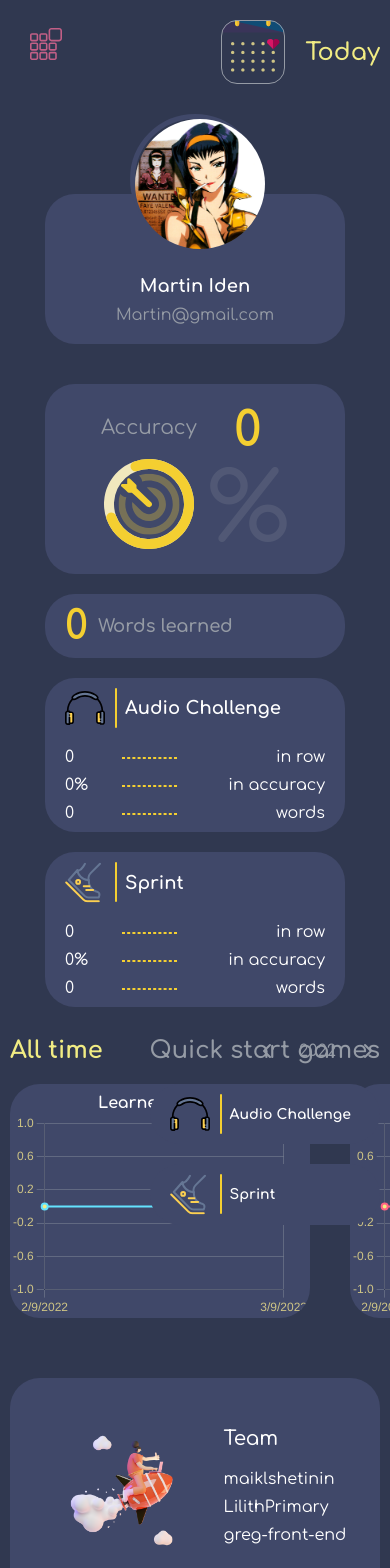
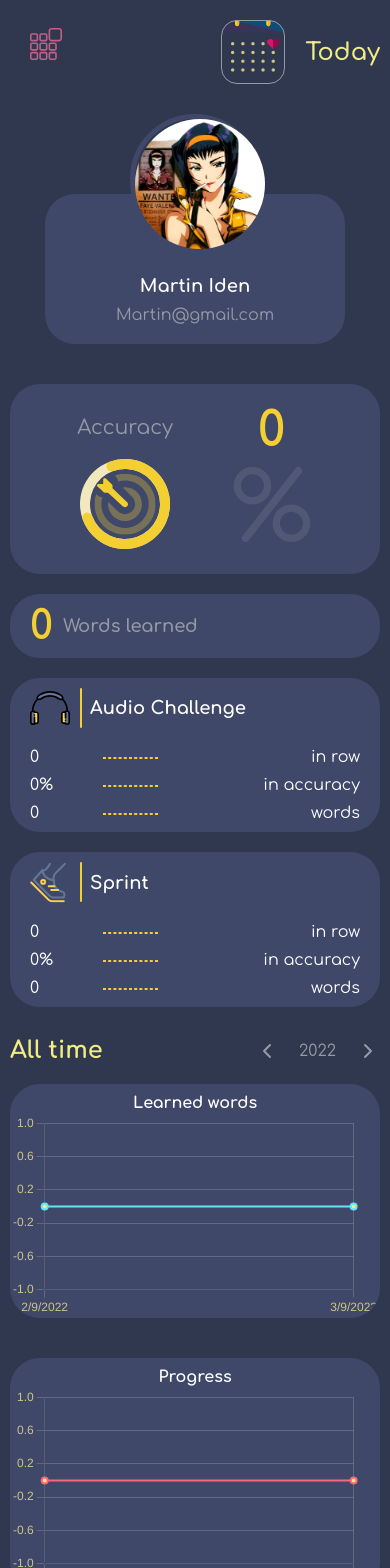
Before and after one commit to greg-front-end/rslang, a React (Create React App) app: page / in a window 390 px wide. Shown: the top 1568 px of the page. Built offline with nearby package versions, Linux system fonts and the light colour scheme; no server answers.

Commit message:
feat: add adaptive for all time statistics

```diff
--- a/src/components/statistics/AccuracyOfGame/style.module.css
+++ b/src/components/statistics/AccuracyOfGame/style.module.css
@@ -46,5 +46,6 @@
 @media (max-width: 768px) {
   .accuracy {
     margin-top: 280px;
+    justify-content: space-evenly;
   }
 }
--- a/src/components/statistics/AllTime/style.module.css
+++ b/src/components/statistics/AllTime/style.module.css
@@ -55,3 +55,57 @@
   width: 300px;
   border-radius: var(--border-radius);
 }
+
+@media (max-width: 1439px) {
+  .d3_learned_words,
+  .d3_progress {
+    /* max-width: 360px; */
+  }
+  .quick_start_game {
+    right: -80px;
+  }
+}
+@media (max-width: 1320px) {
+  .d3_wrapper {
+    flex-wrap: wrap;
+  }
+  .d3_learned_words,
+  .d3_progress {
+    max-width: 540px;
+    width: 540px;
+  }
+  .quick_start_game {
+    right: 60px;
+  }
+}
+@media (max-width: 1024px) {
+  .d3_wrapper {
+    flex-wrap: wrap;
+  }
+  .d3_learned_words,
+  .d3_progress {
+    max-width: 580px;
+    width: 100%;
+  }
+  .all_time {
+    margin-bottom: 240px;
+  }
+  .quick_start_game {
+    top: -230px;
+  }
+}
+@media (max-width: 768px) {
+  .d3_wrapper {
+    justify-content: center;
+  }
+  .title_date_wrapper {
+    max-width: 560px;
+    margin-inline: auto;
+  }
+  .quick_start_game {
+    width: 100%;
+    top: 590px;
+    left: 0;
+    margin: 0 auto;
+  }
+}
--- a/src/pages/Statistics/style.module.css
+++ b/src/pages/Statistics/style.module.css
@@ -34,7 +34,7 @@
   border-radius: var(--border-radius);
   padding: var(--pd10) var(--pd20);
 }
-@media (max-width: 1366px) {
+@media (max-width: 1439px) {
   .statistics_wrapper {
     max-width: 900px;
     flex-wrap: wrap;
@@ -43,13 +43,23 @@
     right: -240px;
   }
 }
-@media (max-width: 1200px) {
+@media (max-width: 1320px) {
   .statistics_wrapper {
     max-width: 800px;
     flex-wrap: wrap;
   }
   .user {
     right: -40px;
+  }
+}
+@media (max-width: 1200px) {
+  .statistics_wrapper {
+    max-width: 800px;
+    flex-wrap: wrap;
+    gap: var(--pd20);
+  }
+  .user {
+    right: -60px;
   }
 }
 @media (max-width: 1024px) {
@@ -64,7 +74,7 @@
 }
 @media (max-width: 768px) {
   .statistics_wrapper {
-    max-width: 300px;
+    max-width: 560px;
     justify-content: center;
     flex-wrap: wrap;
     gap: var(--pd20);
@@ -72,13 +82,15 @@
   }
   .game_wrapper,
   .words_module {
-    width: 300px;
+    width: 100%;
+    max-width: 560px;
   }
   .title_wrapper {
     justify-content: end;
   }
   .user {
     top: var(--pd90);
-    right: 0px;
+    right: 50%;
+    transform: translateX(50%);
   }
 }
```
